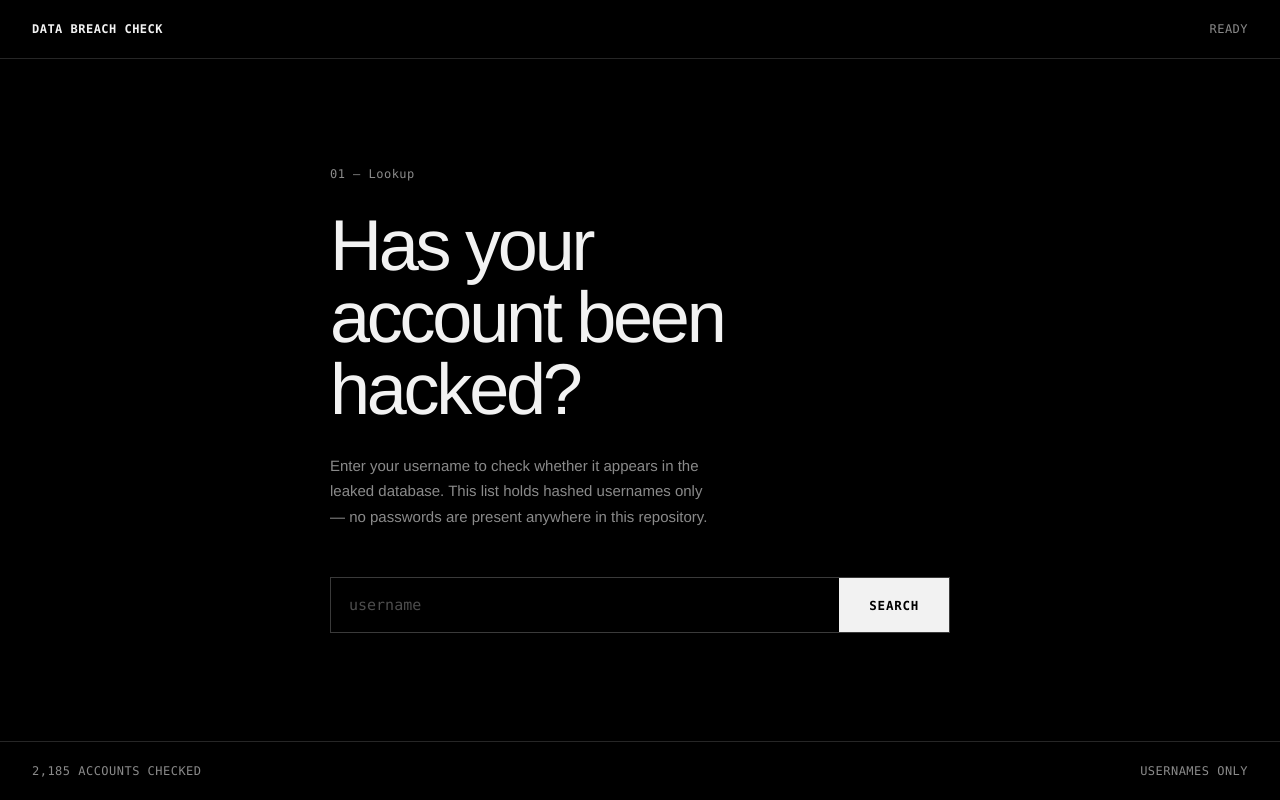
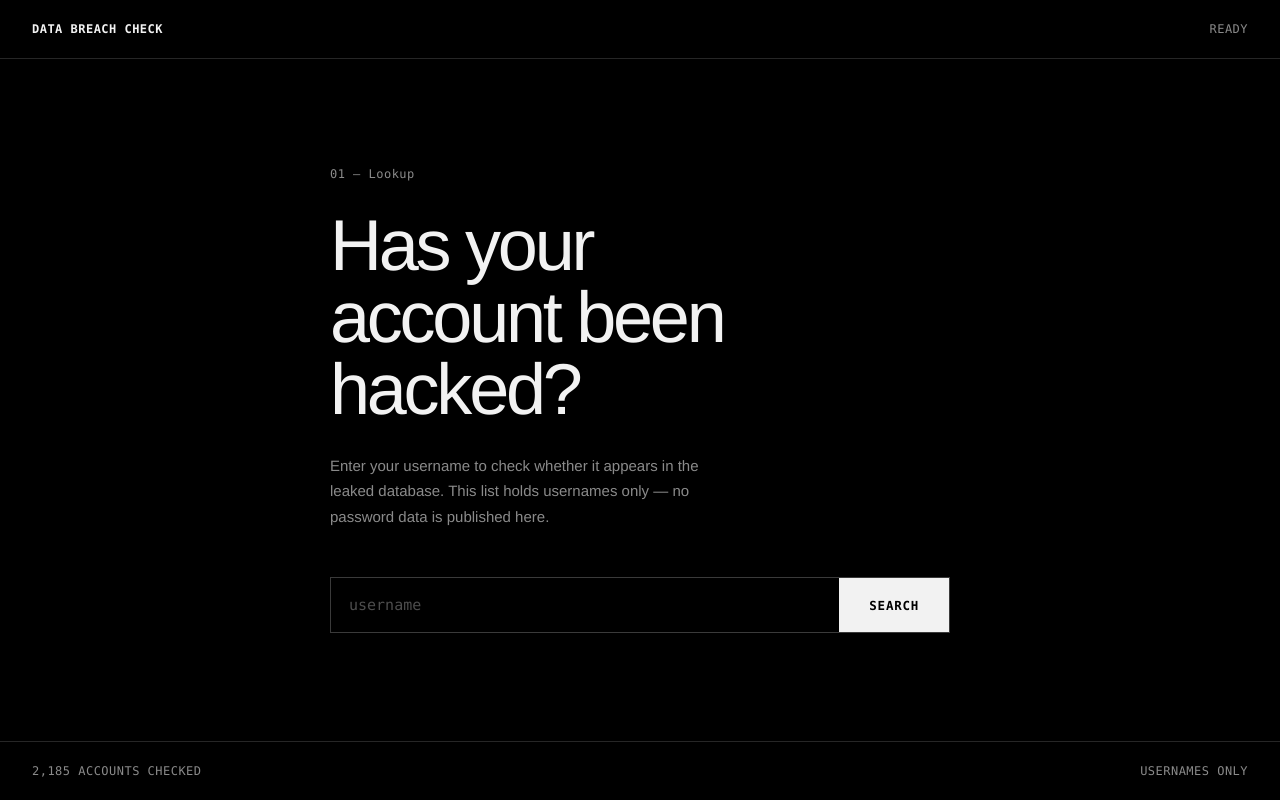
Before and after one commit to tuanapi/leakcheck, a plain HTML site: page index.html in a window 1280 px wide. Drawn offline with Linux system fonts and the light colour scheme.

```diff
--- a/index.html
+++ b/index.html
@@ -204,9 +204,9 @@
     <div class="wrap">
       <p class="index">01 — Lookup</p>
       <h1>Has your<br />account been<br />hacked?</h1>
-      <p class="subtitle">
+      <p class="subtitle" id="subtitleText">
         Enter your username to check whether it appears in the leaked database.
-        This list holds hashed usernames only — no passwords are present anywhere in this repository.
+        This list holds usernames only — no password data is published here.
       </p>
 
       <form id="searchForm" autocomplete="off">
@@ -228,7 +228,7 @@
 
   <footer>
     <span id="statsFooter">loading database…</span>
-    <span>usernames only</span>
+    <span id="footerNote">usernames only</span>
   </footer>
 
   <script>
```
Also changed, not shown: 2 other files.
